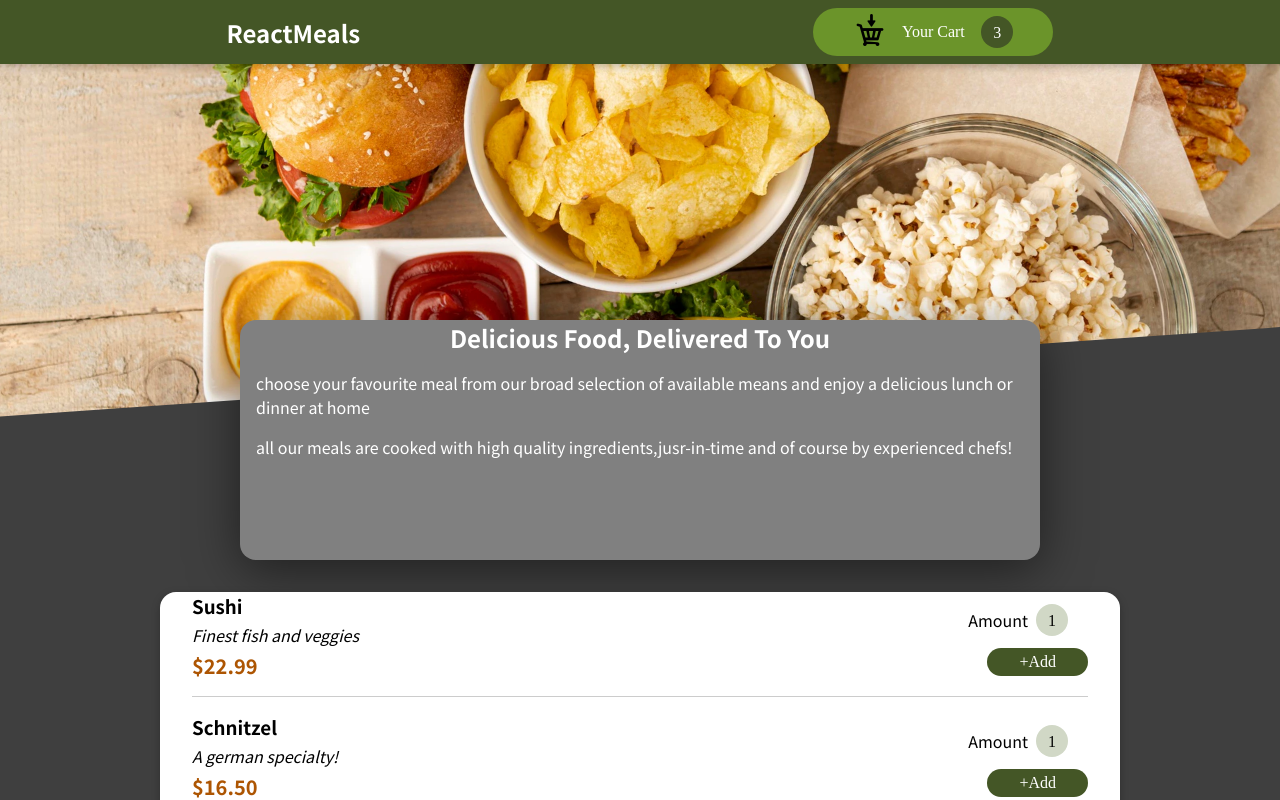
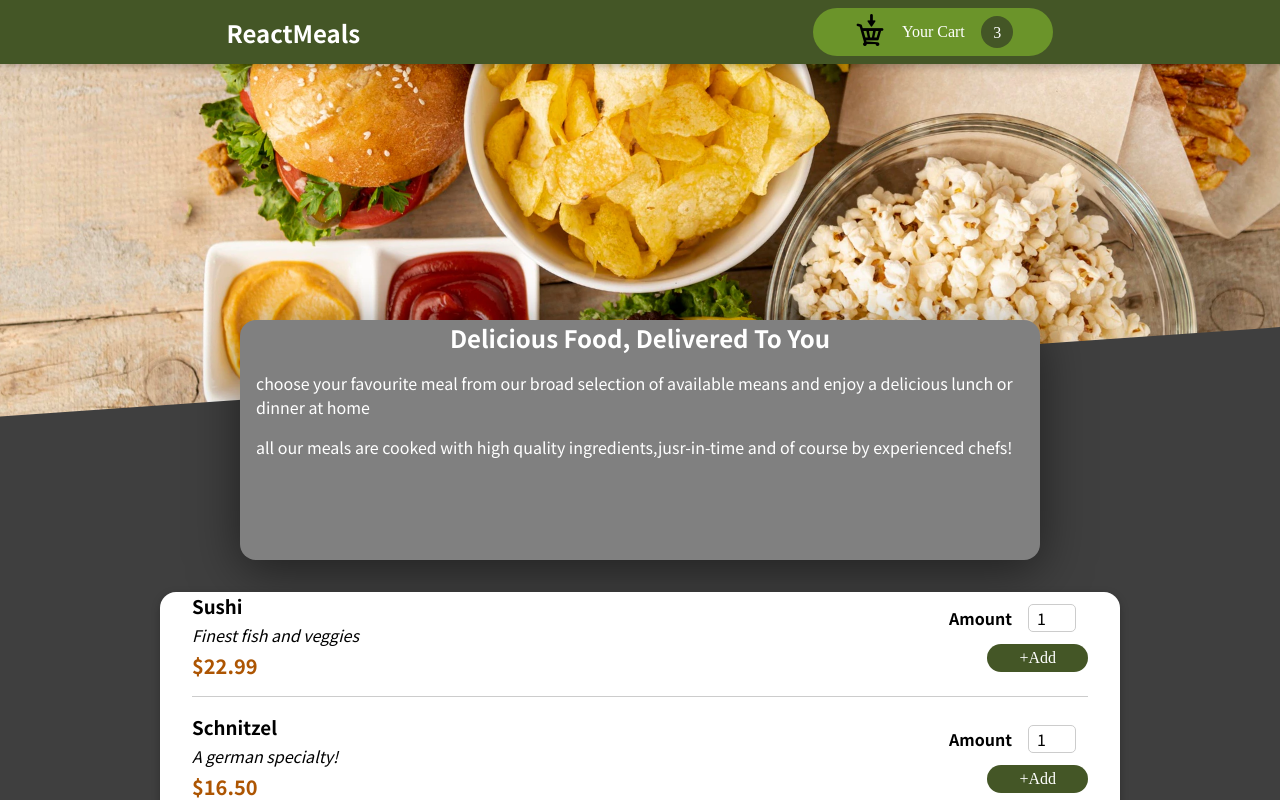
Before and after one commit to vishnuu96/foodOrderApp, a React (Create React App) app: page / in a window 1280 px wide. Shown: the top 800 px of the page. Built offline with nearby package versions, Linux system fonts and the light colour scheme.

Commit message:
made changes to form

```diff
--- a/src/components/Meals/MealItem/MealItemForm.jsx
+++ b/src/components/Meals/MealItem/MealItemForm.jsx
@@ -1,13 +1,20 @@
 import React from 'react'
 import classes from './MealItemForm.module.css'
+import Input from '../../UI/Input'
 
 const MealItemForm = () => {
   return (
     <form className={classes.form}>
-        <div className={classes.amount}>
-        <div>Amount</div>
-        <div className={classes.number}>1</div>
-        </div>
+       <Input label='Amount' input={{
+        id:'amount',
+        type:'number',
+        min:'1',
+        max:'5',
+        step:'1',
+        defaultValue:'1',
+
+
+       }} />
         <button>+Add</button>
     </form>
   )
--- /dev/null
+++ b/src/components/UI/Input.jsx
@@ -0,0 +1,14 @@
+import React from 'react'
+import classes from './Input.module.css'
+
+const Input = (props) => {
+  return (
+    <div className={classes.input}>
+        <label htmlFor={props.input.id}>{props.label}</label>
+        <input id={props.input.id} {...props.input} />
+
+    </div>
+  )
+}
+
+export default Input
--- /dev/null
+++ b/src/components/UI/Input.module.css
@@ -0,0 +1,18 @@
+.input{
+    display: flex;
+    justify-content: space-between;
+    align-items: center;
+    margin: 0.75rem;
+}
+.input input{
+
+    width: 3rem;
+    border-radius: 5px;
+    border: 1px solid #ccc;
+    font: inherit;
+    padding-left: 0.5rem;
+}
+.input label{
+    font-weight:bold;
+    margin-right: 1rem;
+}
```
